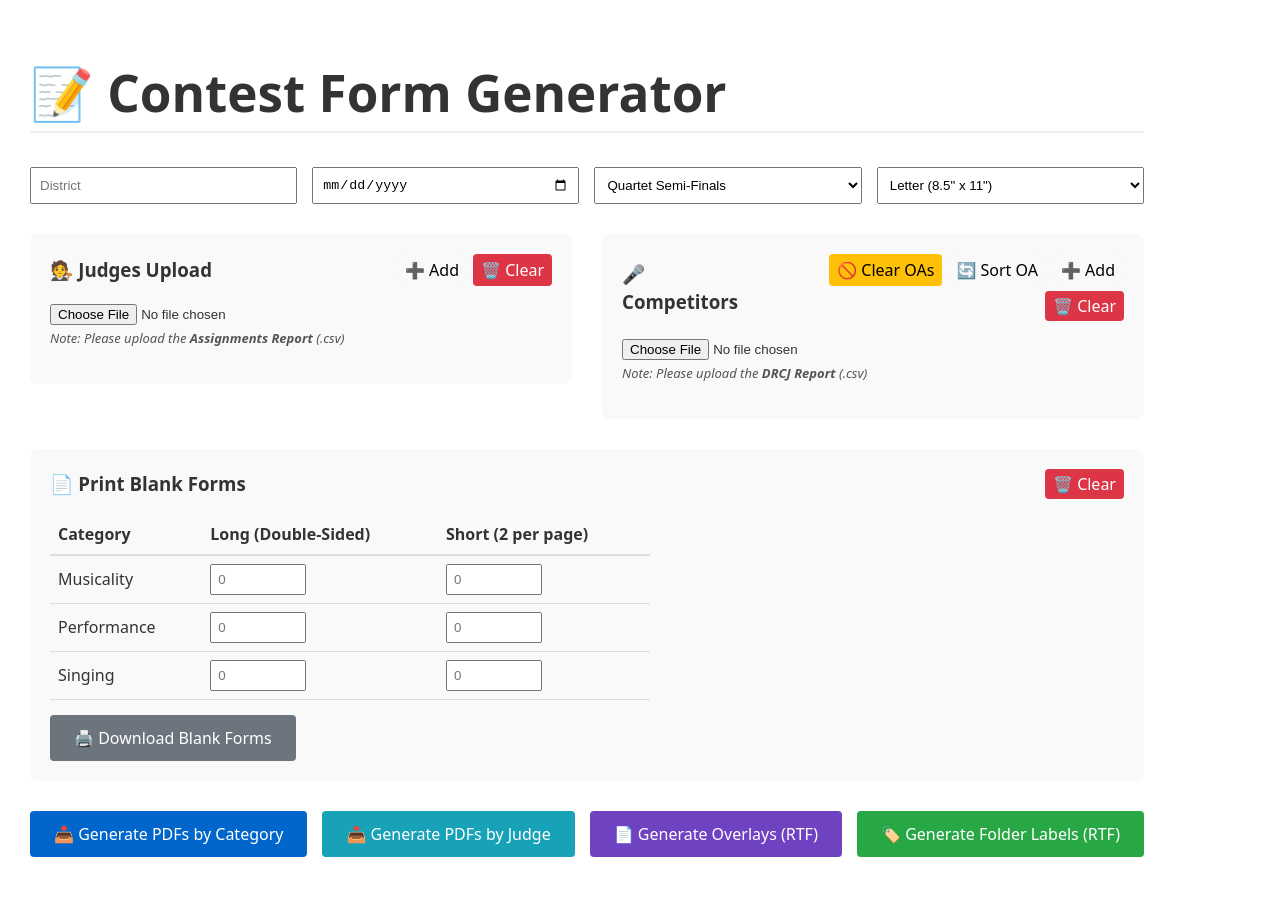
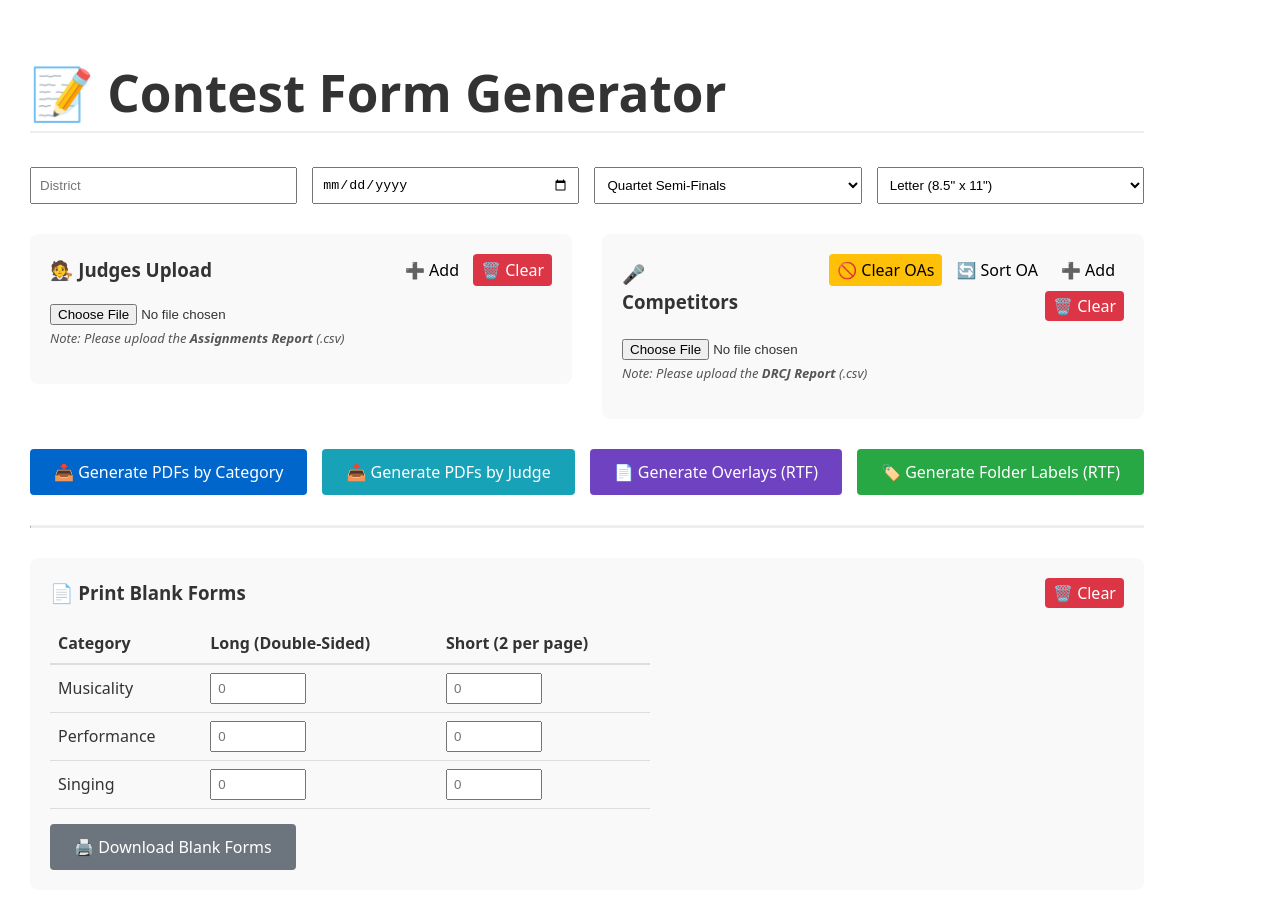
Before and after one commit to bkporter12/Form_Generator, a React (Vite) app: page / in a window 1280 px wide. Shown: the top 908 px of the page. Before the commit the page ends 887 px from the top, so only its background shows below. Built offline with nearby package versions, Linux system fonts and the light colour scheme.

Commit message:
Reorganize generation actions and clear blanks
Moved generation action buttons above the blank forms section and removed the original blank forms section buttons.

```diff
--- a/src/App.jsx
+++ b/src/App.jsx
@@ -131,7 +131,6 @@ export default function App() {
     setBlankCounts(prev => ({ ...prev, [`${cat}_${type}`]: val }));
   };
 
-  // NEW: Clear Blank Forms
   const clearBlanks = () => {
     setBlankCounts({
       MUS_Long: "", MUS_Short: "",
@@ -374,7 +373,25 @@ export default function App() {
         </div>
       </div>
 
-      {/* --- BLANK FORMS SECTION --- */}
+      {/* --- GENERATION ACTIONS (MOVED UP) --- */}
+      <div style={{ marginTop: '30px', display: 'flex', gap: '15px', flexWrap: 'wrap' }}>
+        <button onClick={generateByCategory} disabled={isGenerating || judges.length === 0} style={{ padding: '12px 24px', background: '#0066cc', color: 'white', border: 'none', borderRadius: '4px', cursor: 'pointer', fontSize: '16px' }}>
+          {isGenerating ? "⏳ Generating..." : "📥 Generate PDFs by Category"}
+        </button>
+        <button onClick={generateByJudge} disabled={isGenerating || judges.length === 0} style={{ padding: '12px 24px', background: '#17a2b8', color: 'white', border: 'none', borderRadius: '4px', cursor: 'pointer', fontSize: '16px' }}>
+          {isGenerating ? "⏳ Generating..." : "📥 Generate PDFs by Judge"}
+        </button>
+        <button onClick={generateOverlays} disabled={judges.length === 0 || competitors.length === 0} style={{ padding: '12px 24px', background: '#6f42c1', color: 'white', border: 'none', borderRadius: '4px', cursor: 'pointer', fontSize: '16px' }}>
+          📄 Generate Overlays (RTF)
+        </button>
+        <button onClick={generateLabels} disabled={judges.length === 0} style={{ padding: '12px 24px', background: '#28a745', color: 'white', border: 'none', borderRadius: '4px', cursor: 'pointer', fontSize: '16px' }}>
+          🏷️ Generate Folder Labels (RTF)
+        </button>
+      </div>
+
+      <hr style={{ marginTop: '30px', borderTop: '2px solid #eee' }} />
+
+      {/* --- BLANK FORMS SECTION (MOVED DOWN) --- */}
       <div style={{ marginTop: '30px', background: '#f9f9f9', padding: '20px', borderRadius: '8px' }}>
         <div style={{ display: 'flex', justifyContent: 'space-between', alignItems: 'center', marginBottom: '15px' }}>
           <h3 style={{ margin: 0 }}>📄 Print Blank Forms</h3>
@@ -428,20 +445,6 @@ export default function App() {
         </button>
       </div>
 
-      <div style={{ marginTop: '30px', display: 'flex', gap: '15px', flexWrap: 'wrap' }}>
-        <button onClick={generateByCategory} disabled={isGenerating || judges.length === 0} style={{ padding: '12px 24px', background: '#0066cc', color: 'white', border: 'none', borderRadius: '4px', cursor: 'pointer', fontSize: '16px' }}>
-          {isGenerating ? "⏳ Generating..." : "📥 Generate PDFs by Category"}
-        </button>
-        <button onClick={generateByJudge} disabled={isGenerating || judges.length === 0} style={{ padding: '12px 24px', background: '#17a2b8', color: 'white', border: 'none', borderRadius: '4px', cursor: 'pointer', fontSize: '16px' }}>
-          {isGenerating ? "⏳ Generating..." : "📥 Generate PDFs by Judge"}
-        </button>
-        <button onClick={generateOverlays} disabled={judges.length === 0 || competitors.length === 0} style={{ padding: '12px 24px', background: '#6f42c1', color: 'white', border: 'none', borderRadius: '4px', cursor: 'pointer', fontSize: '16px' }}>
-          📄 Generate Overlays (RTF)
-        </button>
-        <button onClick={generateLabels} disabled={judges.length === 0} style={{ padding: '12px 24px', background: '#28a745', color: 'white', border: 'none', borderRadius: '4px', cursor: 'pointer', fontSize: '16px' }}>
-          🏷️ Generate Folder Labels (RTF)
-        </button>
-      </div>
     </div>
   );
 }
```
